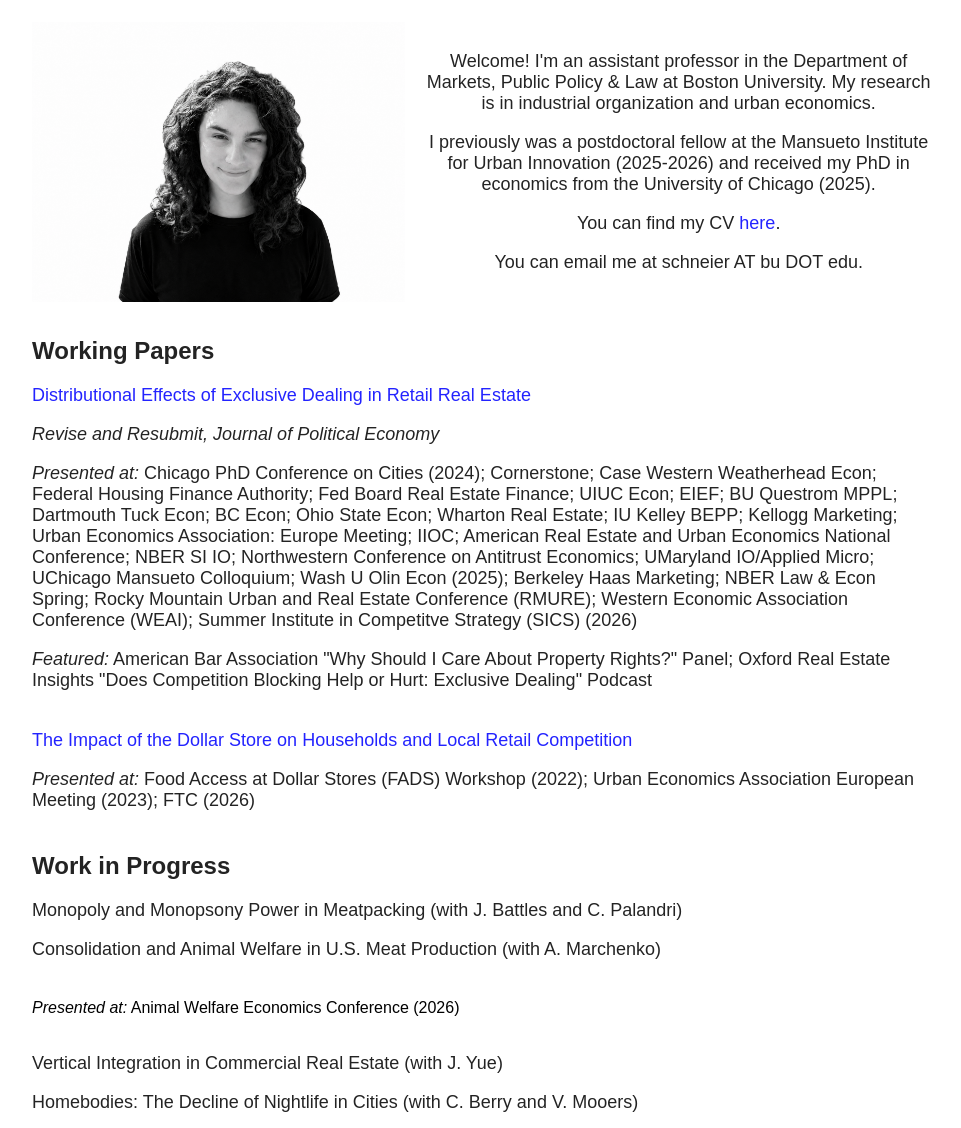
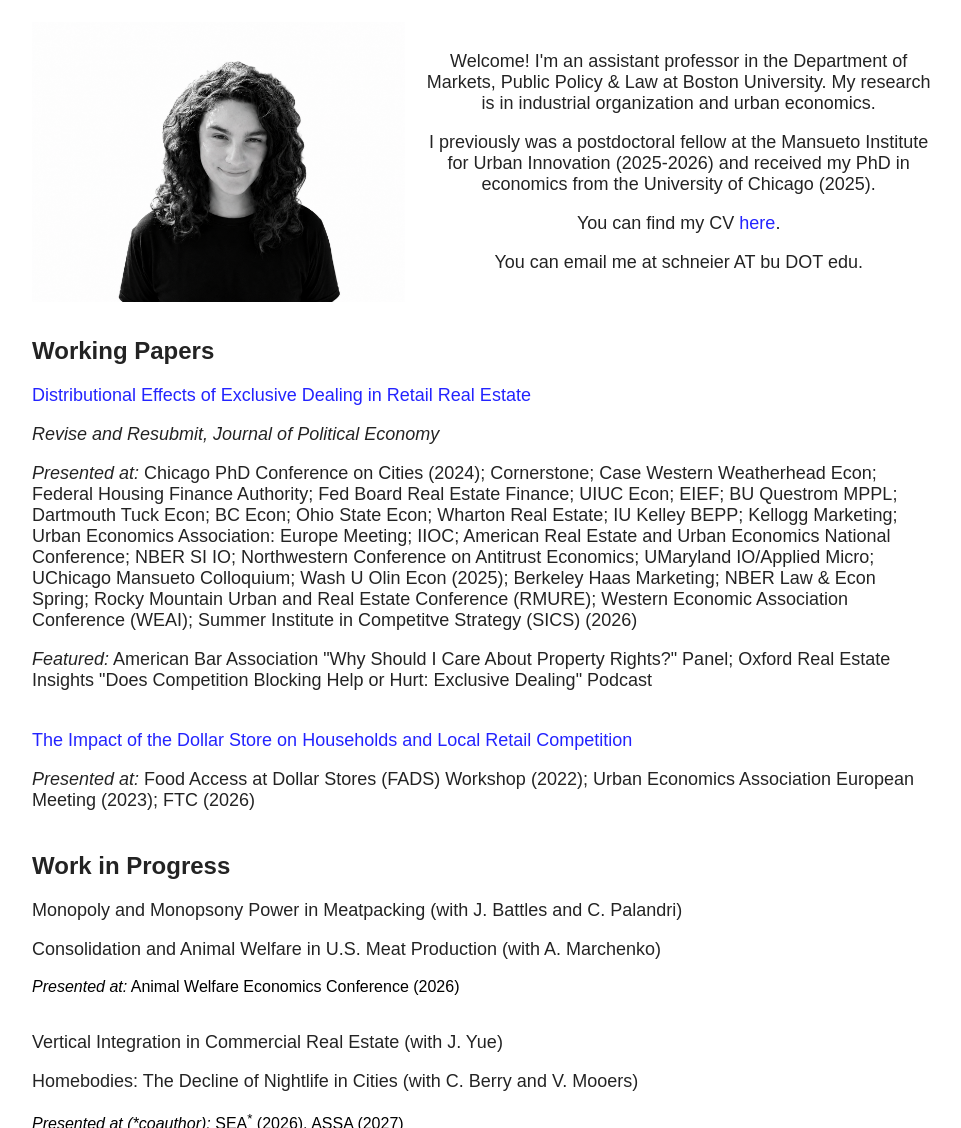
Before and after one commit to camillaschneier/camillaschneier.github.io, a plain HTML site: page index.html in a window 1280 px wide. Shown: the part 101-1229 px from the top of the page, without its empty margins (158-1119 px from the left). Drawn offline with Linux system fonts and the light colour scheme.

```diff
--- a/index.html
+++ b/index.html
@@ -107,7 +107,7 @@
 <p style="margin-bottom: 20px;"><em>Presented at:</em> Food Access at Dollar Stores (FADS) Workshop (2022); Urban Economics Association European Meeting (2023); FTC (2026) <br><br> </p>
 <h2 id="wip">Work in Progress</h2>
 <p>Monopoly and Monopsony Power in Meatpacking (with J. Battles and C. Palandri)</p>
-<p> <a href="schneier_marchenko_animal_welfare.pdf">Consolidation and Animal Welfare in U.S. Meat Production</a> (with A. Marchenko)<br><br> </p>
+<p> <a href="schneier_marchenko_animal_welfare.pdf">Consolidation and Animal Welfare in U.S. Meat Production</a> (with A. Marchenko)</p>
 <p"><em>Presented at:</em> Animal Welfare Economics Conference (2026) <br><br> </p>
 <p>Vertical Integration in Commercial Real Estate (with J. Yue)</p>
 <p>Homebodies: The Decline of Nightlife in Cities (with C. Berry and V. Mooers)</p>
```
